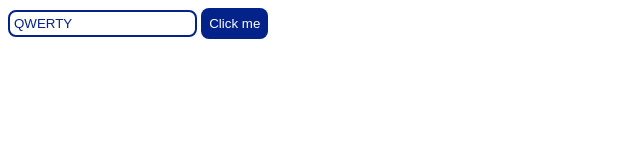
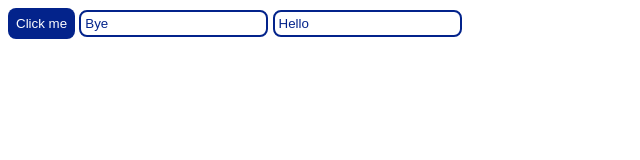
Before and after one commit to IrynaRK/blendet-7-8-module, a plain HTML site: page index.html in a window 1280 px wide. Both pictures are taken after a click on the button "Click me". Shown: the whole page, without its empty margins (0-640 px from the left). Drawn offline with Linux system fonts and the light colour scheme.

Commit message:
task complete

```diff
--- a/index.html
+++ b/index.html
@@ -11,22 +11,22 @@
   <body>
     <!-- Перше завдання
     При кліку на кнопку змінити value в input -->
-      <input type="text" id="input"  value="Hello" />
-      <button>Click me</button>
+      <!-- <input type="text" id="input"  value="Hello" />
+      <button>Click me</button> -->
 
 
     <!-- Друге завдання
     При кліку на кнопку показати alert із значенням, яке введено в input -->
-    <!--
-    <button>Click me</button>
+
+    <!-- <button>Click me</button>
     <input type="text" id="input" /> -->
 
     <!-- Третє завдання
     При кліку на кнопку інпути обмінюються значеннями  -->
 
-    <!-- <button>Click me</button>
+    <button>Click me</button>
     <input type="text" id="first-input" value="Hello" />
-    <input type="text" id="second-input" value="Bye" /> -->
+    <input type="text" id="second-input" value="Bye" />
 
     <!-- Четверте завдання
     При кліку на кнопку текст параграфів змінюється на їх порядковий номер -->
--- a/index.js
+++ b/index.js
@@ -1,9 +1,35 @@
-//index
-const input = document.querySelector("#input");
+// //index
+// const input = document.querySelector("#input");
+// const btn = document.querySelector("button");
+
+// btn.addEventListener("click", changeValue);
+
+// function changeValue() {
+//   input.value = "QWERTY";
+// }
+
+// task-2
+
+// const input = document.querySelector("#input");
+// const btn = document.querySelector("button");
+
+// btn.addEventListener("click", handleClick);
+
+// function handleClick() {
+//   alert(input.value)
+// }
+
+// task-3
+
 const btn = document.querySelector("button");
+const firstInput = document.querySelector("#first-input");
+const secondInput = document.querySelector("#second-input");
 
-btn.addEventListener("click", changeValue);
+btn.addEventListener("click", handleClick);
 
-function changeValue() {
-  input.value = "QWERTY";
+function handleClick() {
+  // const newValue = firstInput.value;
+  // firstInput.value = secondInput.value;
+  // secondInput.value = newValue;
+  [firstInput.value, secondInput.value] = [secondInput.value, firstInput.value]
 }
```
